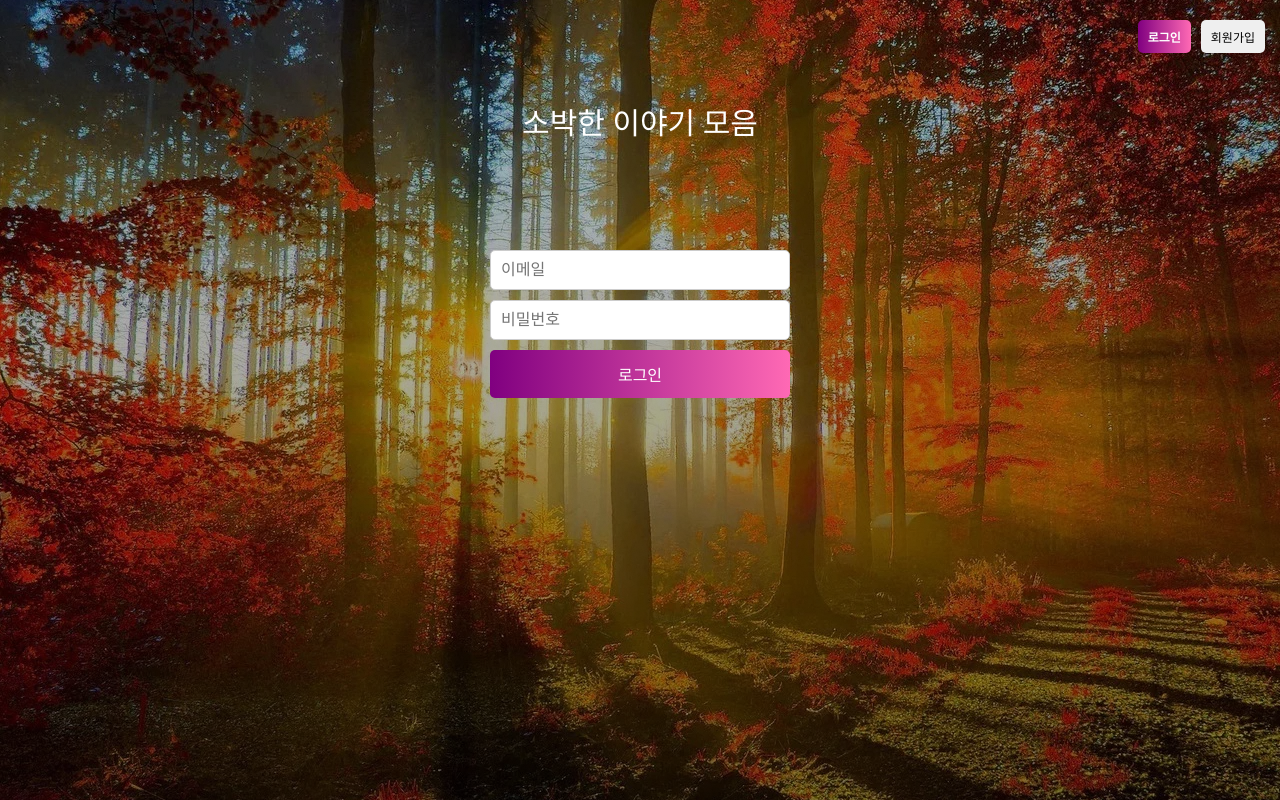
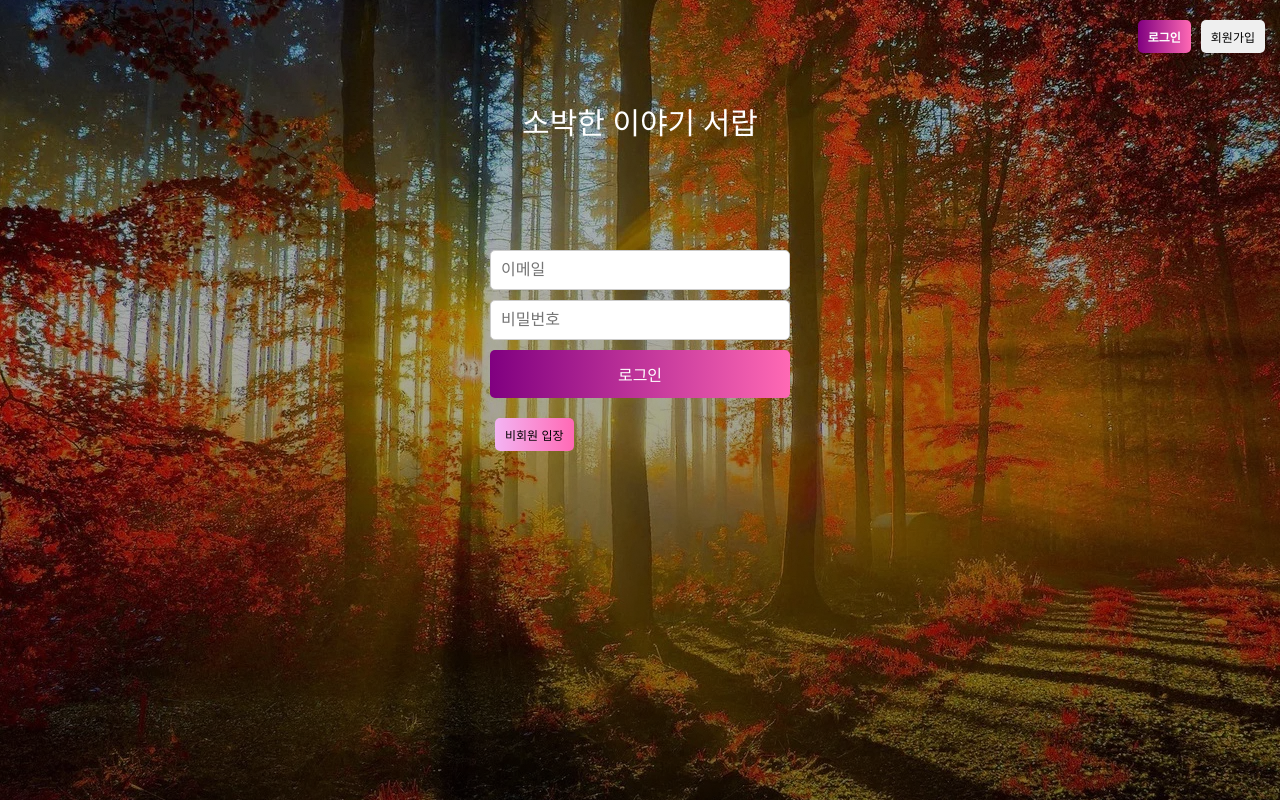
Before and after one commit to jacobayc/Storyteller-, a Vue app: page / in a window 1280 px wide. Built offline with nearby package versions, Linux system fonts and the light colour scheme; no server answers; the database is empty; what vue3-lottie would draw is missing.

Commit message:
[Add] guest 입장 기능 추가

```diff
--- a/src/components/Header.vue
+++ b/src/components/Header.vue
@@ -64,6 +64,10 @@ const toggleMenu = () => {
 };
 
 const openProfileModal = () => {
+  if(authStore.isGuest) {
+    alert('비회원은 사용할 수 없습니다.')
+    return
+  }
   isChange.value = true;
   isMenuOpen.value = false;
   // 현재 닉네임을 초기값으로 설정
@@ -93,6 +97,10 @@ const updateNickname = async () => {
 };
 
 const logout = async () => {
+  if(authStore.isGuest) {
+    authStore.isGuest = false;
+    return
+  }
   await authStore.logout();
   isMenuOpen.value = false; // 로그아웃 후 메뉴 닫기
 };
--- a/src/components/TheIntro.vue
+++ b/src/components/TheIntro.vue
@@ -11,6 +11,7 @@
         <input type="email" v-model="email" placeholder="이메일" class="input-field" />
         <input type="password" v-model="password" placeholder="비밀번호" class="input-field" />
         <button @click="signIn" class="submit-button">로그인</button>
+        <button @click="signInAsGuest" class="guest-button">비회원 입장</button>
       </div>
       <div v-else>
         <input type="email" v-model="email" placeholder="이메일" class="input-field" />
@@ -22,7 +23,7 @@
     </div>
     <div class="welcome-message">
         <h1>
-          소박한 이야기 모음
+          소박한 이야기 서랍
         </h1>
     </div>
     <div v-if="error" class="error-message">
@@ -67,6 +68,26 @@ const showLoginForm = () => {
 const showSignUpForm = () => {
     isLoginFormVisible.value = false;
 };
+
+// 게스트로 로그인
+const generateUniqueId = () => {
+  const timestamp = new Date().getTime(); // 현재 시간을 밀리초로
+  const random = Math.floor(Math.random() * 10000); // 0-9999 사이의 랜덤 숫자
+  return `${timestamp}${random}`;
+};
+
+const signInAsGuest = () => {
+  const uniqueId = generateUniqueId();
+  const guestEmail = `guest_${uniqueId}`;
+
+  authStore.signInAsGuest({
+    email: guestEmail,
+    name: 'Guest',
+    nickname: `Guest_${uniqueId.slice(-6)}` // 마지막 6자리만 사용
+  });
+  router.push('/');
+};
+
 
 const signIn = async () => {
   error.value = null;
@@ -191,6 +212,11 @@ button.active {
   filter: brightness(1.1);
 }
 
+.guest-button {
+  margin-top: 20px;
+  background-image: linear-gradient(to right, #f3b4f3, #FF69B4);
+}
+
 .error-message {
   color: red;
   margin-top: 10px;
--- a/src/components/TheWelcome.vue
+++ b/src/components/TheWelcome.vue
@@ -1,7 +1,7 @@
 <template>
   <div class="main-list">
     <div class="info">
-      <p v-if="user"> <b>Welcome</b> <span>{{ user.name }}({{ user.nickname }})</span><b> 님</b></p>
+      <p> <b>Welcome</b> <span>{{ user?.name || '비회원' }} ({{ user?.nickname || guest?.email }})</span><b> 님</b></p>
     </div>
     <div v-if="bookStore.error">Error: {{ bookStore.error.message }}</div>
     <div class="tools">
@@ -19,7 +19,7 @@
           <line x1="21" y1="21" x2="16.65" y2="16.65" />
         </svg>
       </button>
-      <button class="write-button"  @click="showModal = !showModal">작성</button>
+      <button class="write-button"  @click="toggleWriteMode">작성</button>
       <button class="edit-button"  @click="toggleEditMode">수정</button>
       <button class="delete-button" @click="toggleDeleteMode">삭제</button>
     </div>
@@ -43,7 +43,7 @@
             :speed= ".5"
           />
         </b>
-        <button v-show="showTrashBin && book.email == user.email" class="book-delete-btn"  @click.stop="deleteBook(book.id, book.email)"></button>
+        <button v-show="(showTrashBin && book.email == guest?.email) || (showTrashBin && book.email == user?.email)" class="book-delete-btn"  @click.stop="deleteBook(book.id, book.email)"></button>
         <button v-show="isEditMode && book.email == user.email" class="book-edit-btn" @click.stop="editBook(book)">수정</button>
       </li>
     </ul>
@@ -91,6 +91,7 @@ const isEditMode = ref(false);
 const currentBook = ref(null);
 const searchText = ref('');
 const searchResult = ref('');
+const guest = ref(null);
 
 const handleSearch = () => {
   searchResult.value = searchText.value;
@@ -98,6 +99,7 @@ const handleSearch = () => {
 
 onMounted(async () => {
   await authStore.checkSession();
+  guest.value = JSON.parse(localStorage.getItem('guestData'))
   user.value = authStore.user;
   newBook.value.email = authStore.user?.email
   newBook.value.name = authStore.user?.name
@@ -199,9 +201,9 @@ const saveBookToStore  = async (bookData, isEdit) => {
     //edit완료후 edit 모드 종료
     currentBook.value = null
   } else { //일반 작성 모드
-    newBook.value.email = authStore.user?.email
-    newBook.value.name = authStore.user?.name
-    newBook.value.nickname = authStore.user?.nickname
+    newBook.value.email = authStore.user?.email ? authStore.user?.email : guest.value.email
+    newBook.value.name = authStore.user?.name ? authStore.user?.name : guest.value.email
+    newBook.value.nickname = authStore.user?.nickname ? authStore.user?.nickname : guest.value.nickname
     newBook.value = { ...newBook.value, ...bookData };
     try {
       await bookStore.saveBook(newBook.value);
@@ -215,13 +217,13 @@ const saveBookToStore  = async (bookData, isEdit) => {
 };
 
 const deleteBook = async (bookId, bookEmail) => {
-  if (!user.value) {
+  if (!user.value && !guest.value) {
       alert("로그인 후 이용해주세요.");
       router.push('/');
       return;
   }
   if (confirm('정말로 삭제하시겠습니까?')) { // confirm 메시지 한국어로 변경
-    if (bookEmail === user.value.email) { // bookEmail과 user.value.email 비교
+    if (bookEmail === user.value?.email || bookEmail === guest.value?.email) { // bookEmail과 user.value.email 비교
       try {
           await bookStore.deleteBook(bookId);
           bookStore.books = bookStore.books.filter(book => book.id !== bookId);
@@ -240,12 +242,29 @@ const editBook = (book) => {
   showModal.value = true
 }
 
+const toggleWriteMode = () => {
+  // if(authStore.isGuest) {
+  //   alert("비회원은 작성할 수 없습니다.")
+  //   return
+  // }
+  showModal.value = !showModal.value
+}
+
+
 const toggleEditMode = () => {
+  if(authStore.isGuest) {
+    alert("비회원은 수정할 수 없습니다.")
+    return
+  }
   isEditMode.value = !isEditMode.value
   showTrashBin.value = false
 }
 
 const toggleDeleteMode = () => {
+  // if(authStore.isGuest) {
+  //   alert("비회원은 삭제할 수 없습니다.")
+  //   return
+  // }
   showTrashBin.value = !showTrashBin.value
   isEditMode.value = false
 }
--- a/src/stores/auth.js
+++ b/src/stores/auth.js
@@ -7,6 +7,7 @@ export const useAuthStore = defineStore('auth', {
   state: () => ({
     isLoggedIn: false,
     user: null, // 추가: 사용자 정보 저장
+    isGuest: false
   }),
   actions: {
     // 세션 체크
@@ -14,6 +15,23 @@ export const useAuthStore = defineStore('auth', {
       const { data: { session } } = await supabase.auth.getSession();
       this.isLoggedIn = !!session; // 세션이 있으면 true, 없으면 false
       this.user = session?.user.user_metadata || null; // 사용자 정보 저장
+    },
+
+
+
+    //게스트로 로그인
+    signInAsGuest(guestData) {
+      this.isGuest = true;
+      this.user = {
+        ...guestData,
+        isGuest: true
+      };
+      const guest = JSON.parse(localStorage.getItem('guestData'))
+      if(guest == null) {
+        localStorage.setItem('guestData', JSON.stringify(this.user))
+      } else {
+        return
+      }
     },
 
     //로그인
--- a/src/stores/visitor.js
+++ b/src/stores/visitor.js
@@ -12,15 +12,24 @@ export const useVisitorStore = defineStore('visitor', {
     async saveVisitor() {
       const authStore = useAuthStore()
 
+      // 금일 자정 ~ 익일 자정
+      const today = new Date();
+      today.setHours(0, 0, 0, 0);
+
+      const tomorrow = new Date(today);
+      tomorrow.setDate(tomorrow.getDate() + 1);
+
       try {
         // 오늘 날짜의 방문 기록 확인
         const { data: existingVisit, error: checkError } = await supabase
           .from('visitor')
           .select('*')
           .eq('email', authStore.user?.email)
-          .gte('visited_at', new Date().toISOString().split('T')[0]) // 오늘 날짜 이후
+          .gte('visited_at', today.toISOString())
+          .lt('visited_at', tomorrow.toISOString())
           .limit(1)
 
+            console.log(existingVisit)
         // 이미 오늘 방문 기록이 있거나 비로그인자의 경우 저장하지 않음
         if (existingVisit && existingVisit.length > 0 || authStore.user?.email == undefined) {
           return null
--- a/src/views/HomeView.vue
+++ b/src/views/HomeView.vue
@@ -1,11 +1,21 @@
 <template>
-  <div class="app-container">
+  <div class="app-container" v-if="!authStore.isGuest">
     <div v-if="isLoading"></div>
     <template v-else>
-      <TheHeader v-if="authStore.isLoggedIn" />
+      <TheHeader v-if="authStore.isLoggedIn"/>
       <main>
-        <TheIntro v-if="!authStore.isLoggedIn" />
+        <TheIntro v-if="!authStore.isLoggedIn"/>
         <TheWelcome v-if="authStore.isLoggedIn" />
+      </main>
+    </template>
+  </div>
+  <div class="app-container" v-else>
+    <div v-if="isLoading"></div>
+    <template v-else>
+      <TheHeader v-if="authStore.isGuest"/>
+      <main>
+        <TheIntro v-if="!authStore.isGuest"/>
+        <TheWelcome v-if="authStore.isGuest" />
       </main>
     </template>
   </div>
```
